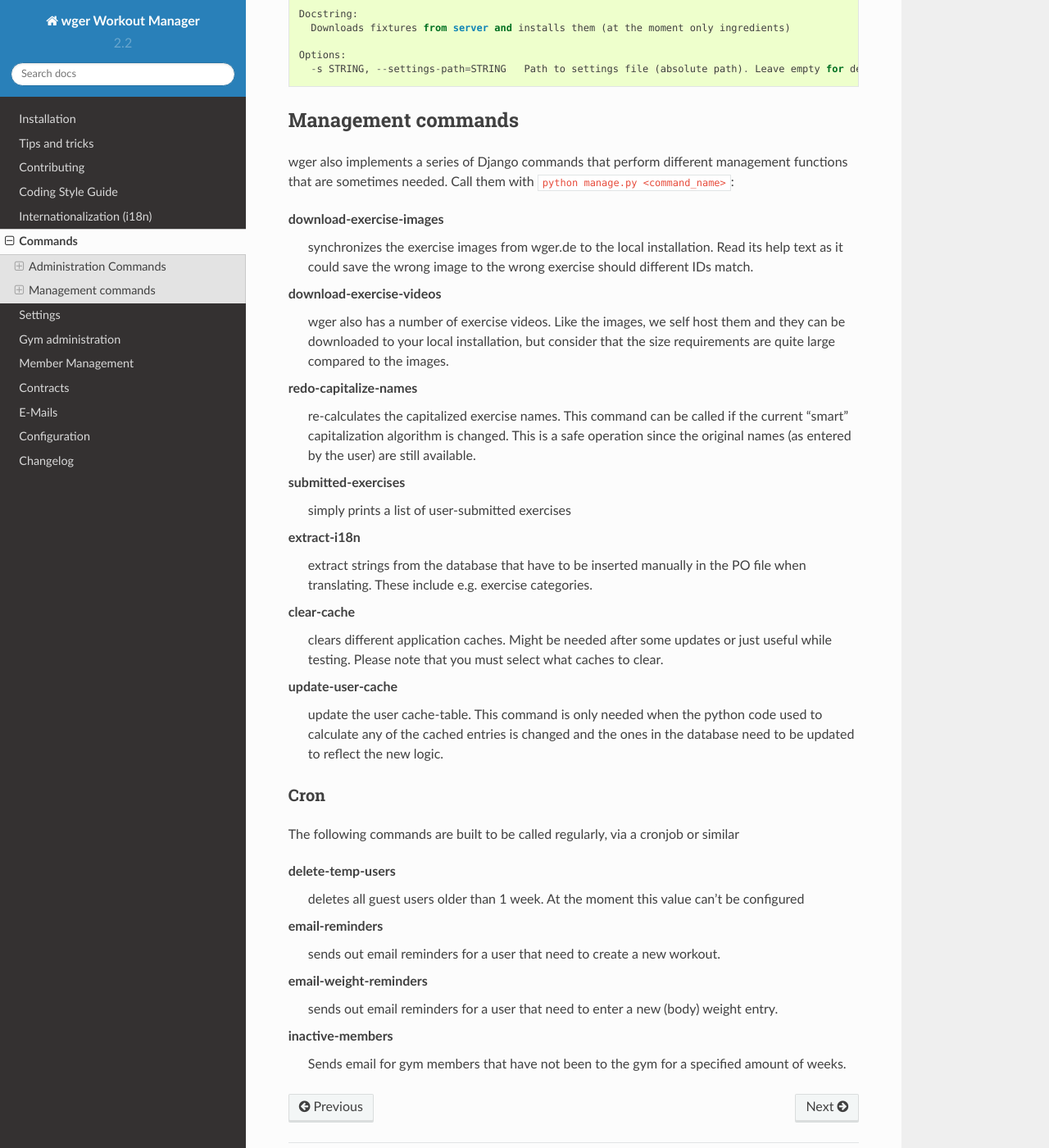
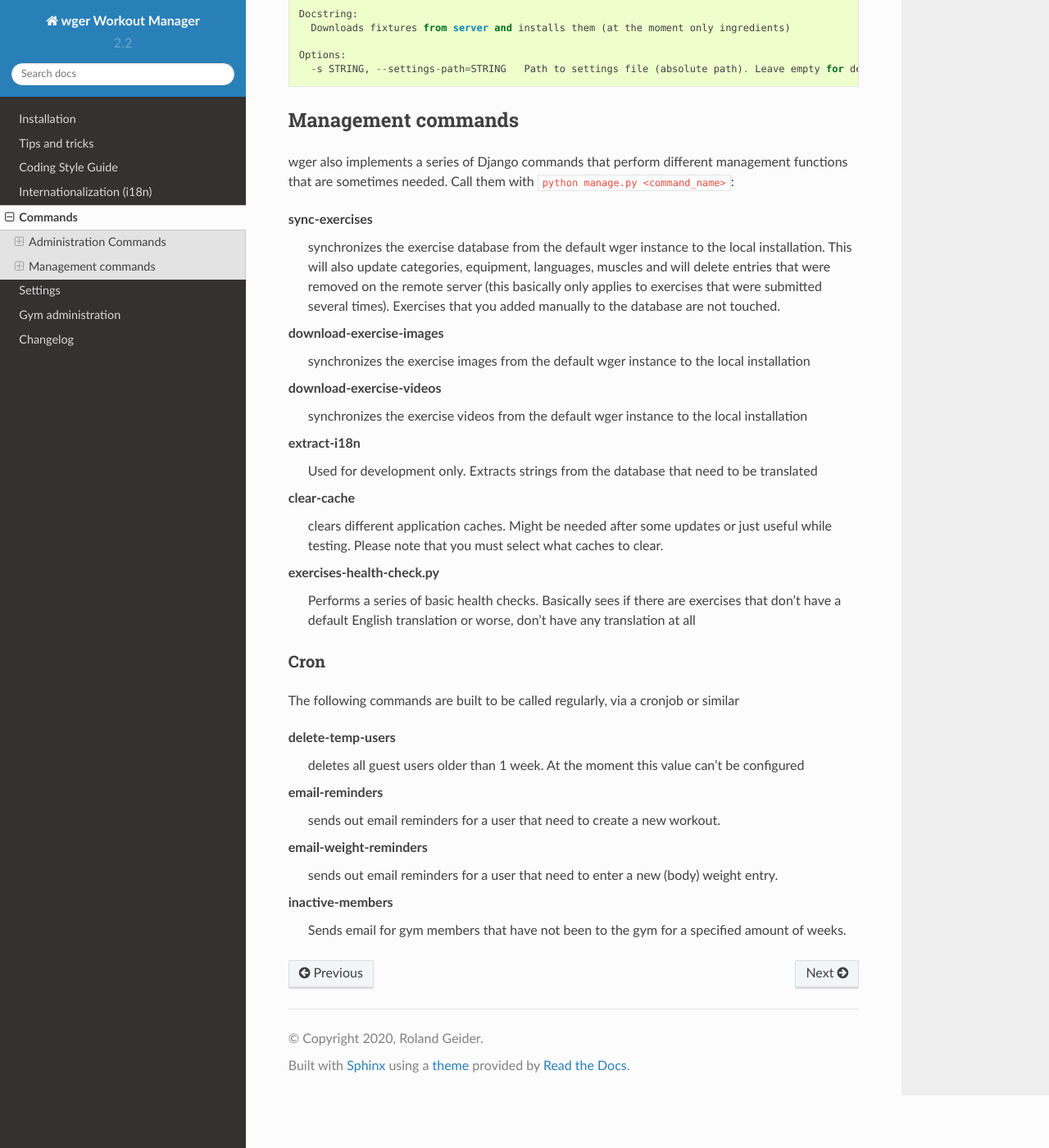
Before and after one commit to wger-project/docs, a Sphinx documentation site: the page built from docs/commands.rst, in a window 1280 px wide and 1400 px high, scrolled down 4858 px. Shown: the whole window at 82% size. Built offline with Sphinx 7.4.7 and the Read the Docs theme 2.0.0, drawn with Linux system fonts in a browser that asks for light colours.

```diff
--- a/docs/commands.rst
+++ b/docs/commands.rst
@@ -249,39 +249,34 @@ wger also implements a series of Django commands that perform different
 management functions that are sometimes needed. Call them with
 ``python manage.py <command_name>``:
 
+**sync-exercises**
+  synchronizes the exercise database from the default wger instance to the local
+  installation. This will also update categories, equipment, languages, muscles
+  and will delete entries that were removed on the remote server (this basically
+  only applies to exercises that were submitted several times). Exercises that
+  you added manually to the database are not touched.
+
 **download-exercise-images**
-  synchronizes the exercise images from wger.de to the local installation. Read
-  its help text as it could save the wrong image to the wrong exercise should
-  different IDs match.
+  synchronizes the exercise images from the default wger instance to the local
+  installation
 
 **download-exercise-videos**
-  wger also has a number of exercise videos. Like the images, we self host them
-  and they can be downloaded to your local installation, but consider that the
-  size requirements are quite large compared to the images.
-
-**redo-capitalize-names**
-  re-calculates the capitalized exercise names. This command can be called if the
-  current "smart" capitalization algorithm is changed. This is a safe operation
-  since the original names (as entered by the user) are still available.
-
-**submitted-exercises**
-  simply prints a list of user-submitted exercises
+  synchronizes the exercise videos from the default wger instance to the local
+  installation
 
 **extract-i18n**
-  extract strings from the database that have to be inserted manually in the PO
-  file when translating. These include e.g. exercise categories.
+  Used for development only. Extracts strings from the database that need to be
+  translated
 
 **clear-cache**
   clears different application caches. Might be needed after some updates or
   just useful while testing. Please note that you must select what caches to
   clear.
 
-**update-user-cache**
-  update the user cache-table. This command is only needed when the python code
-  used to calculate any of the cached entries is changed and the ones in the
-  database need to be updated to reflect the new logic.
-
-
+**exercises-health-check.py**
+  Performs a series of basic health checks. Basically sees if there are exercises
+  that don't have a default English translation or worse, don't have any
+  translation at all
 
 Cron
 ~~~~
--- a/docs/index.rst
+++ b/docs/index.rst
@@ -21,6 +21,7 @@ This documentation is intended for developers and administrators of the software
 Installation and administration
 -------------------------------
 .. toctree::
+   :maxdepth: 2
 
    installation
 
@@ -28,6 +29,7 @@ Installation and administration
 Development
 -------------------------------
 .. toctree::
+   :maxdepth: 2
 
    tips_and_tricks
    codingstyle
@@ -37,6 +39,7 @@ Development
 Administration guide
 --------------------
 .. toctree::
+   :maxdepth: 2
 
    commands
    settings
--- a/docs/installation.rst
+++ b/docs/installation.rst
@@ -42,5 +42,6 @@ the :ref:`videos` section for more information.
 
    development
    production
+   celery
    docker
    updating
--- a/docs/tips_and_tricks.rst
+++ b/docs/tips_and_tricks.rst
@@ -102,7 +102,7 @@ install the following packages::
 
 
 Contributing
-------------
+============
 
 * **Send pull requests**: for new code you want to share, please send pull
   requests in GitHub. Sending patches by email or attaching them to an issue
```
Also changed, not shown: docs/celery.rst (added, +176 -0 lines), docs/gym.rst (+4 -4 lines), docs/settings.rst (+36 -11 lines).
